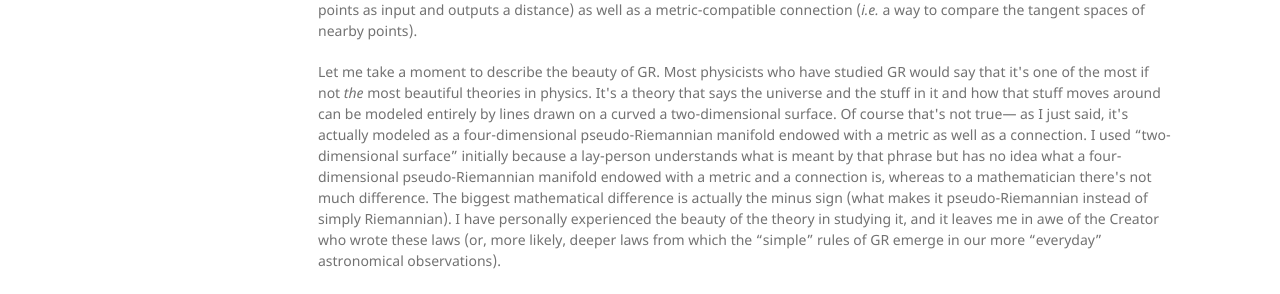
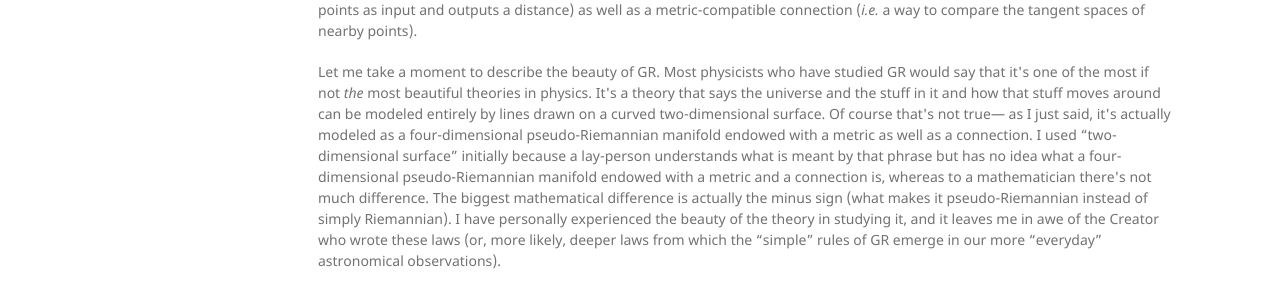
Before and after one commit to kettlecornwitha-QU/Im-thinking, a Jekyll site: the page built from WLC_Time.html, in a window 1280 px wide and 900 px high, scrolled down 878 px. Shown: the part 177-471 px from the top of the window. Built offline with Jekyll 4.4.1, drawn with Linux system fonts in a browser that asks for light colours.

Commit message:
minor changes/typo fixes

```diff
--- a/TC_About.html
+++ b/TC_About.html
@@ -20,7 +20,7 @@ If you choose to include an alternate basis, the components of the alternate bas
 When the calculator displays an indexed symbol, the indices will be taken from the coordinates themselves when the object is in terms of the coordinate basis, whereas, when in terms of the alternate basis, the indices will be taken from the integers 0 to n-1, where n is the dimensionality of the manifold.
 </p>
 <p id="warning">
-One thing to keep in mind&mdash; I'm hosting my backend Python code that does the actual calculating on a free server.  For all but the simpler 4-dimensional manifolds, the server forces the backend to time-out before it can complete the calculations, so you likely won't get a result for moderately complicated 4-dimensional manifolds.  That being said, it's able to handle most 2- and 3-dimensional manifolds alright.
+***One thing to keep in mind&mdash; I'm hosting my backend Python code that does the actual calculating on a free server.  For all but the simpler 4-dimensional manifolds, the server forces the backend to time-out before it can complete the calculations, so you likely won't get a result for moderately complicated 4-dimensional manifolds.  That being said, it's able to handle most 2- and 3-dimensional manifolds alright.
 </p>
 <p>
 If you are interested in a calculator that <i>can</i> handle more complicated 4-dimensional manifolds, shoot me an email (see the Contact Me link at the bottom of the page), and if there are enough people who are interested enough to spend a few cents per month to contribute towards paying for a server that will allow this, then I'd be happy to upgrade.
--- a/WLC_Time.html
+++ b/WLC_Time.html
@@ -31,7 +31,7 @@ Another great example of the utility of the geometric approach is how we can use
 But the geometric approach didn't just help make SR more elegant, it also made possible Einstein's formulation of general relativity (GR).  If modeling gravity as accurately as Einstein did isn't downright impossible without this geometric spacetime, then it would at least be indescribably more complicated, clunky, and seemingly arbitrary than GR as we know it, which models spacetime as a four-dimensional pseudo-Riemannian manifold endowed with a metric (<i>i.e.</i> a function that takes two nearby points as input and outputs a distance) as well as a metric-compatible connection (<i>i.e.</i> a way to compare the tangent spaces of nearby points).
 </p>
 <p>
-Let me take a moment to describe the beauty of GR.  Most physicists who have studied GR would say that it's one of the most if not <i>the</i> most beautiful theories in physics.  It's a theory that says the universe and the stuff in it and how that stuff moves around can be modeled entirely by lines drawn on a curved a two-dimensional surface.  Of course that's not true&mdash; as I just said, it's actually modeled as a four-dimensional pseudo-Riemannian manifold endowed with a metric as well as a connection.  I used &ldquo;two-dimensional surface&rdquo; initially because a lay-person understands what is meant by that phrase but has no idea what a four-dimensional pseudo-Riemannian manifold endowed with a metric and a connection is, whereas to a mathematician there's not much difference.  The biggest mathematical difference is actually the minus sign (what makes it pseudo-Riemannian instead of simply Riemannian).  I have personally experienced the beauty of the theory in studying it, and it leaves me in awe of the Creator who wrote these laws (or, more likely, deeper laws from which the &ldquo;simple&rdquo; rules of GR emerge in our more &ldquo;everyday&rdquo; astronomical observations).
+Let me take a moment to describe the beauty of GR.  Most physicists who have studied GR would say that it's one of the most if not <i>the</i> most beautiful theories in physics.  It's a theory that says the universe and the stuff in it and how that stuff moves around can be modeled entirely by lines drawn on a curved two-dimensional surface.  Of course that's not true&mdash; as I just said, it's actually modeled as a four-dimensional pseudo-Riemannian manifold endowed with a metric as well as a connection.  I used &ldquo;two-dimensional surface&rdquo; initially because a lay-person understands what is meant by that phrase but has no idea what a four-dimensional pseudo-Riemannian manifold endowed with a metric and a connection is, whereas to a mathematician there's not much difference.  The biggest mathematical difference is actually the minus sign (what makes it pseudo-Riemannian instead of simply Riemannian).  I have personally experienced the beauty of the theory in studying it, and it leaves me in awe of the Creator who wrote these laws (or, more likely, deeper laws from which the &ldquo;simple&rdquo; rules of GR emerge in our more &ldquo;everyday&rdquo; astronomical observations).
 </p>
 <p>
 As for whether the concept of &ldquo;temporal becoming&rdquo; is real or not, the math of GR has nothing to say in the matter.  To say that taking seriously the model of our universe in which time is made a fourth dimension (though still very uniquely different from the other three) necessarily commits one to a tenseless view of reality is, in my view, incorrect.  In GR's geometric view, saying that a chair began to exist around the time of its assemblage, that it ceased to exist around the time of its combustion (I had a bonfire), that its end occurred after its beginning, and that its combustion occurred in my absolute past (as well as yours) is completely non-problematic.
```
